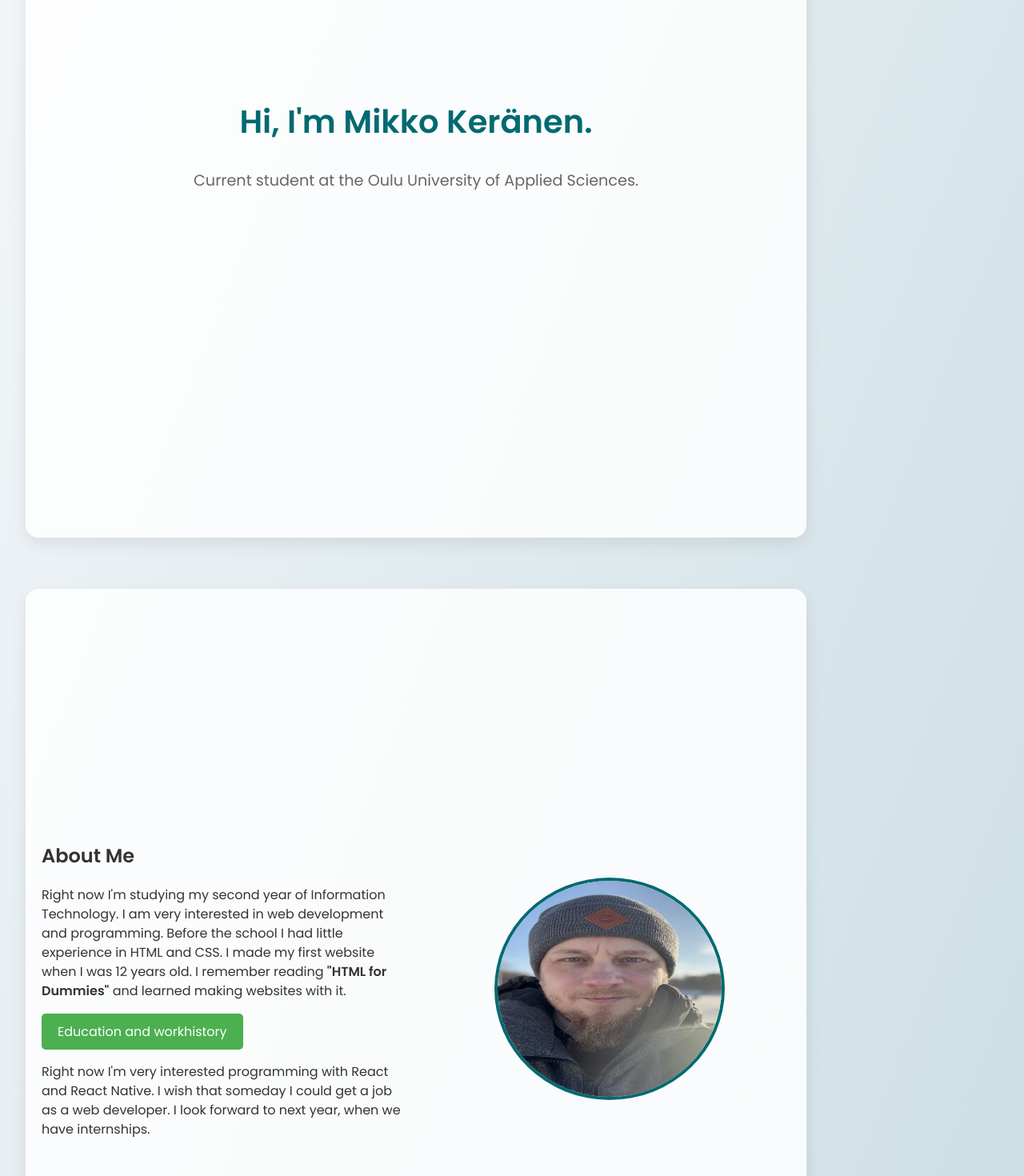
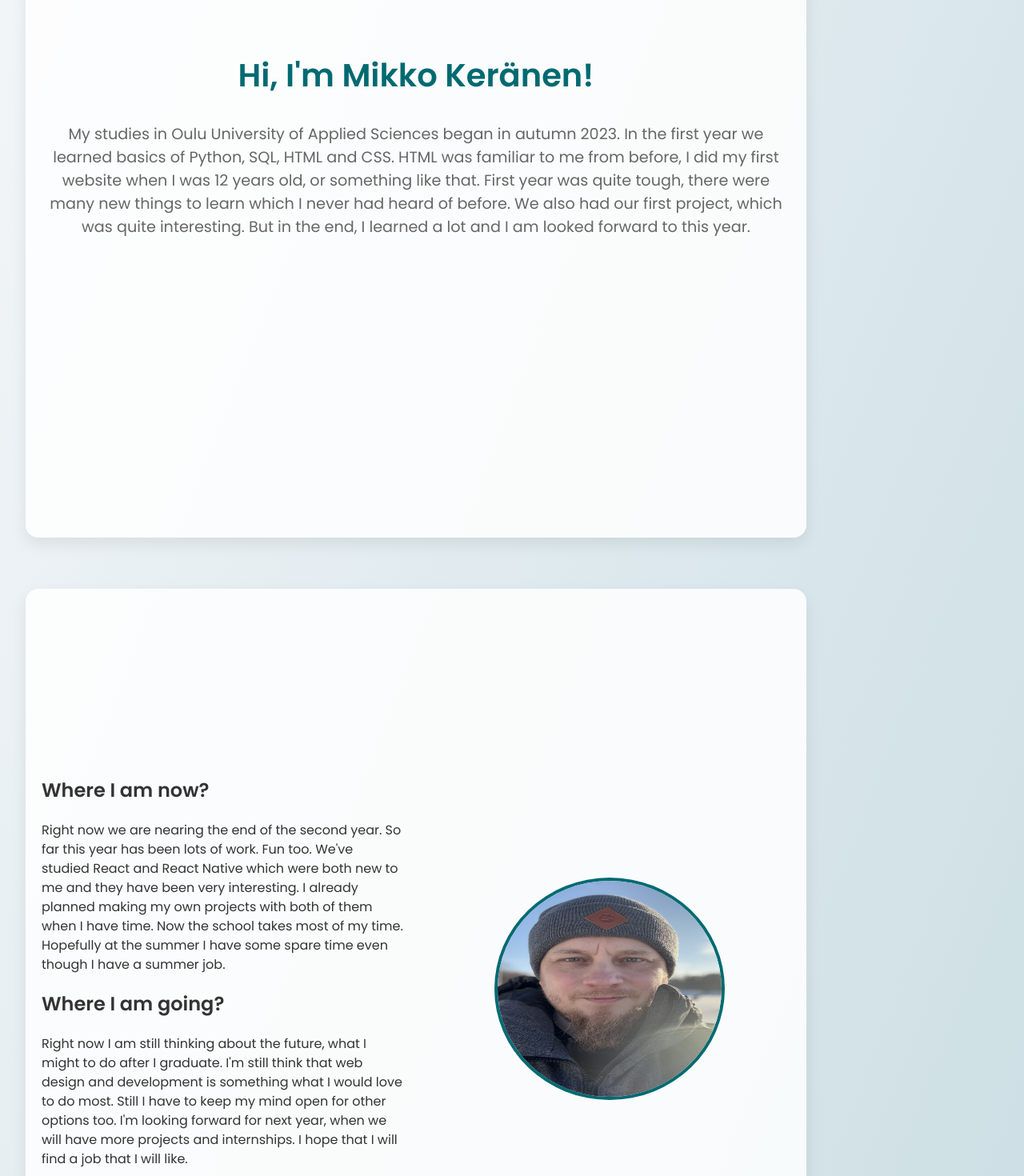
Before and after one commit to mikholi/my-portfolio, a React (Vite) app: page / in a window 1280 px wide. Shown: the part 460-1930 px from the top of the page at 80% size. Built offline with nearby package versions, Linux system fonts and the light colour scheme.

Commit message:
made changes to text

```diff
--- a/src/App.jsx
+++ b/src/App.jsx
@@ -32,26 +32,34 @@ const App = () => {
       <div className="content-container">
         {/* Home Section */}
         <section id="home" className="section fade-section">
-          <h1><span className="highlight">Hi, I'm Mikko Keränen.</span></h1>
-          <p>Current student at the Oulu University of Applied Sciences.</p>
+          <h1><span className="highlight">Hi, I'm Mikko Keränen!</span></h1>
+          <p>My studies in Oulu University of Applied Sciences began in autumn 2023. In the first year we learned basics of Python, SQL,  HTML and CSS.
+            HTML was familiar to me from before, I did my first website when I was 12 years old, or something like that. First year was quite tough, there were many
+            new things to learn which I never had heard of before. We also had our first project, which was quite interesting.
+            But in the end, I learned a lot and I am looked forward to this year.
+
+          </p>
         </section>
 
         {/* About Me Section */}
         <section id="about" className="section about-section fade-section">
           <div className="about-container">
             <div className="about-text">
-              <h2>About Me</h2>
+              <h2>Where I am now?</h2>
               <p>
-                Right now I'm studying my second year of Information Technology. I am very interested in
-                web development and programming. Before the school I had little experience in HTML and CSS. I made
-                my first website when I was 12 years old. I remember reading <b>"HTML for Dummies"</b> and learned making
-                websites with it.
+                Right now we are nearing the end of the second year. So far this year has been lots of work. Fun too.
+                We've studied React and React Native which were both new to me and they have been very interesting. I already
+                planned making my own projects with both of them when I have time. Now the school takes most of my time. Hopefully at the
+                summer I have some spare time even though  I have a summer job.
+              </p>
+              <h2>Where I am going?</h2>
+              <p>
+                Right now I am still  thinking about the future, what I might to do after I graduate. I'm still think that web design and development
+                is something what I would love to do most. Still I have to keep my mind open for other options too. I'm looking forward for next year,
+                when we will have more projects and internships. I hope that I will find a job that I will like.
               </p>
               <button onClick={openModal} className="btn-show-more">Education and workhistory</button>
-              <p>
-                Right now I'm very interested programming with React and React Native. I wish that someday I could get
-                a job as a web developer. I look forward to next year, when we have internships.
-              </p>
+
             </div>
             <div className="about-image">
               <img src={myPhoto} alt="My portrait" className="profile-pic" />
```
